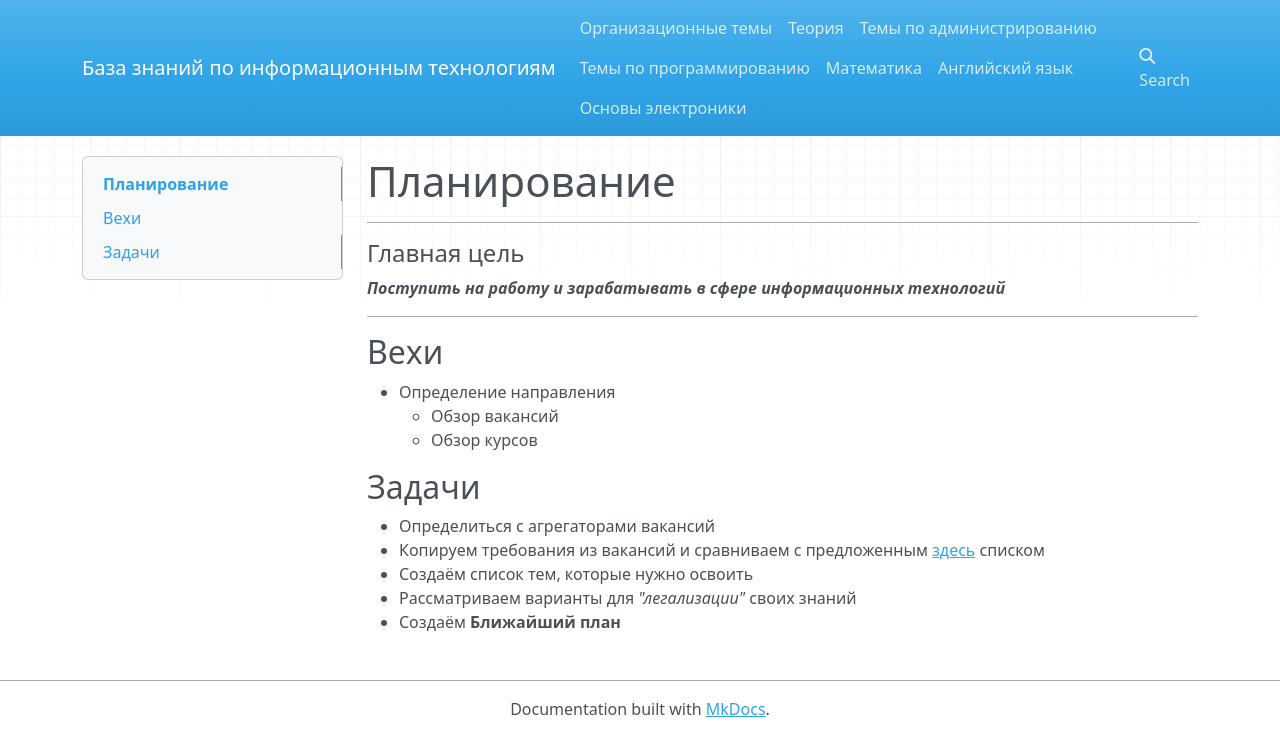
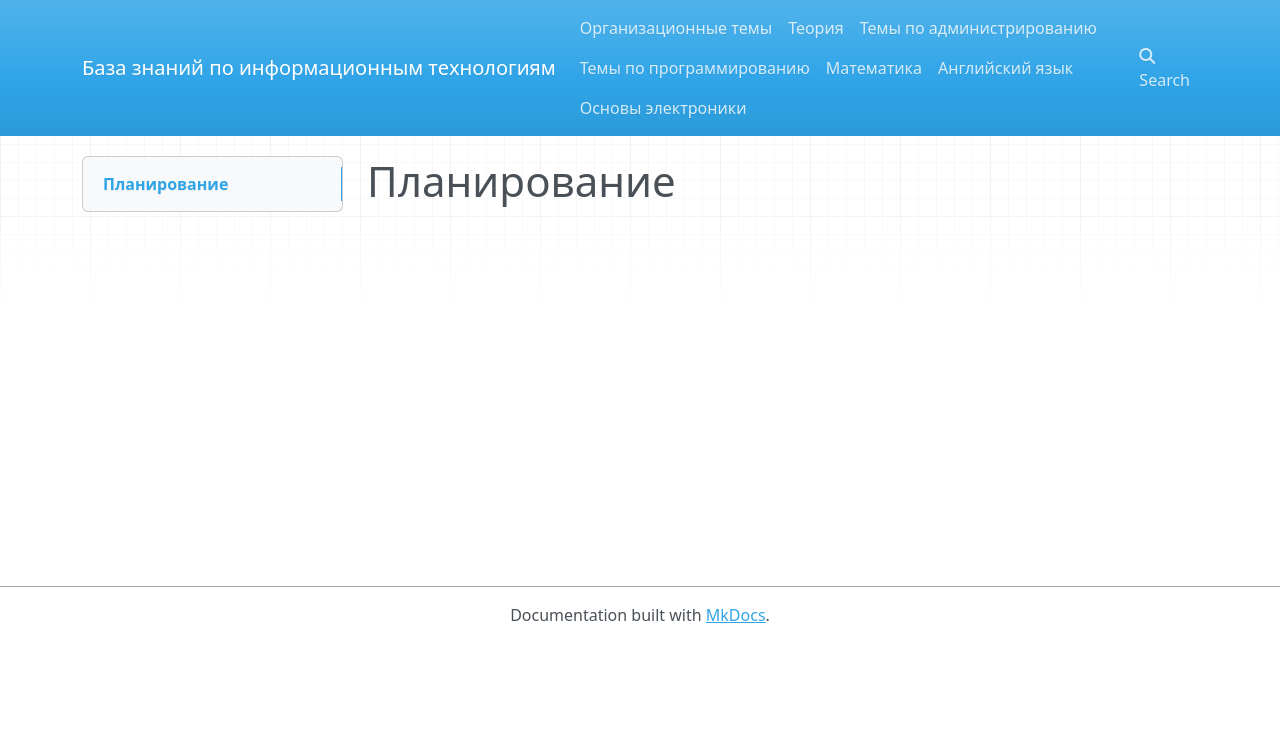
Before and after one commit to boyko1989/ITCO, an MkDocs documentation site: the page built from docs/organisation/plans.md, in a window 1280 px wide. Shown: the top 756 px of the page. Built offline with MkDocs 1.6.1, drawn with Linux system fonts in a browser that asks for light colours; nearby versions of some CDN libraries.

Commit message:
Удалил простроченные планы

```diff
--- a/docs/organisation/plans.md
+++ b/docs/organisation/plans.md
@@ -1,21 +1 @@
 # Планирование
-
----
-#### Главная цель
-***Поступить на работу и зарабатывать в сфере информационных технологий***
-
----
-
-## Вехи
-
-+ Определение направления
-    + Обзор вакансий
-    + Обзор курсов
-
-## Задачи
-
-+ Определиться с агрегаторами вакансий
-+ Копируем требования из вакансий и сравниваем с предложенным [здесь](road_map_devops_2022.md) списком
-+ Создаём список тем, которые нужно освоить
-+ Рассматриваем варианты для *"легализации"* своих знаний
-+ Создаём **Ближайший план**
```
